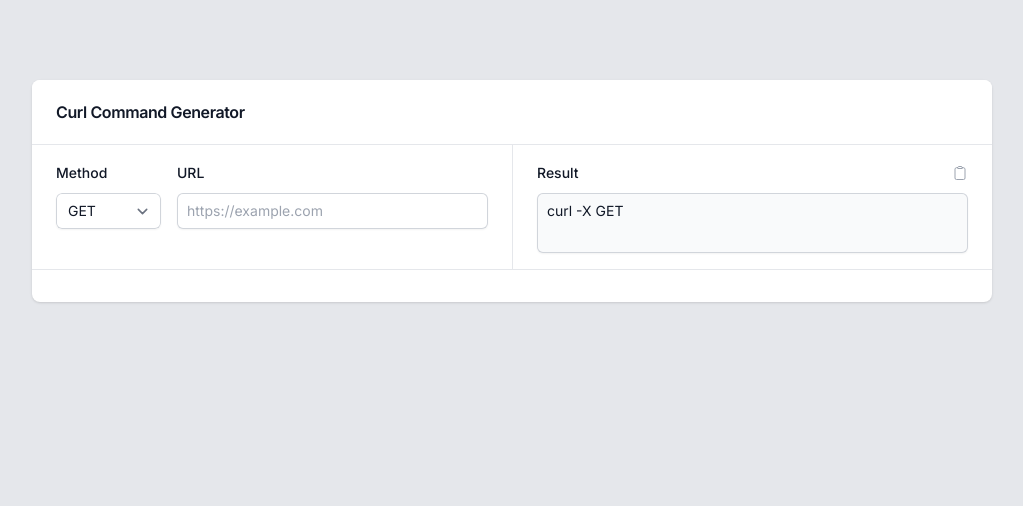
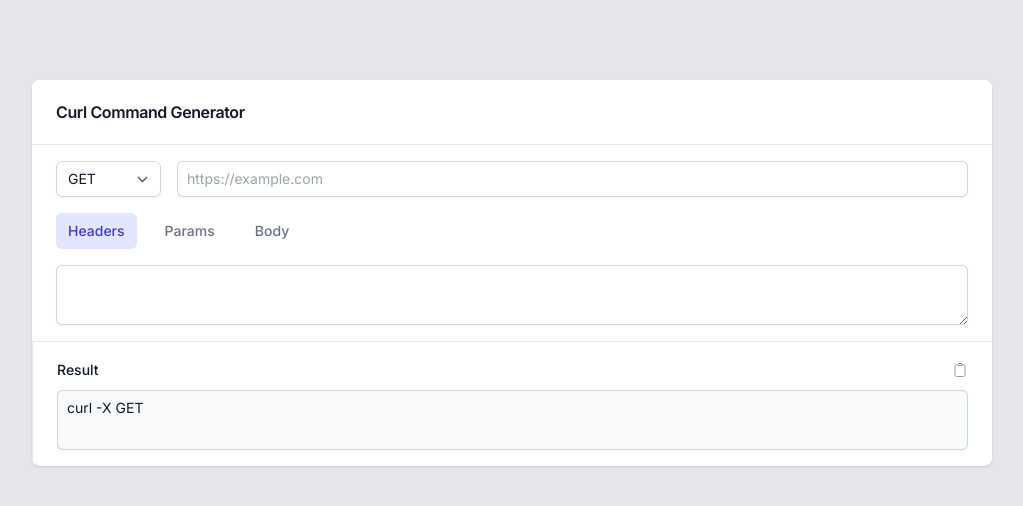
Before and after one commit to ibrahimalanshor/curl-command-builder, a Vue app: page / in a window 1280 px wide. Shown: the top 506 px of the page, without its empty margins (128-1151 px from the left). Built offline with nearby package versions, Linux system fonts and the light colour scheme.

Commit message:
feat: tab

```diff
--- a/src/pages/index-page.vue
+++ b/src/pages/index-page.vue
@@ -5,10 +5,12 @@ import BaseCard from 'src/components/base/base-card.vue';
 import BaseContainer from 'src/components/base/base-container.vue';
 import BaseInput from 'src/components/base/base-input.vue';
 import BaseSelect from 'src/components/base/base-select.vue';
-import { computed, ref } from 'vue';
+import BaseTab from 'src/components/base/base-tab.vue';
+import { computed, ref, h } from 'vue';
 
 const url = ref(null);
 const method = ref('GET');
+const tabActive = ref('Headers');
 
 const result = computed(() => {
   return ['curl', '-X', method.value, url.value].join(' ');
@@ -18,6 +20,26 @@ const methodOptions = computed(() => [
   { id: 'POST', name: 'POST' },
   { id: 'PATCH', name: 'PATCH' },
   { id: 'DELETE', name: 'DELETE' },
+]);
+const tabs = computed(() => [
+  {
+    id: 'Headers',
+    name: 'Headers',
+    render: () =>
+      h(BaseInput, { textarea: true, fullwidth: true, withLabel: false }),
+  },
+  {
+    id: 'Params',
+    name: 'Params',
+    render: () =>
+      h(BaseInput, { textarea: true, fullwidth: true, withLabel: false }),
+  },
+  {
+    id: 'Body',
+    name: 'Body',
+    render: () =>
+      h(BaseInput, { textarea: true, fullwidth: true, withLabel: false }),
+  },
 ]);
 
 async function handleCopy() {
@@ -29,12 +51,14 @@ async function handleCopy() {
   <base-container>
     <base-card title="Curl Command Generator" with-header custom-content>
       <template #content="{ classes }">
-        <div class="grid grid-cols-2">
-          <div :class="[classes.content, 'flex gap-x-4']">
+        <div class="grid grid-cols-1">
+          <div :class="[classes.content, 'space-y-4 border-b']">
+            <div :class="['flex gap-x-4']">
               <base-select
                 label="Method"
                 :options="methodOptions"
                 :with-placeholder="false"
+                :with-label="false"
                 v-model="method"
               />
               <base-input
@@ -42,8 +66,11 @@ async function handleCopy() {
                 placeholder="https://example.com"
                 type="text"
                 fullwidth
+                :with-label="false"
                 v-model="url"
               />
+            </div>
+            <base-tab :tabs="tabs" v-model="tabActive" />
           </div>
           <div :class="[classes.content, 'border-l']">
             <base-input
@@ -68,7 +95,6 @@ async function handleCopy() {
               </div>
             </base-input>
           </div>
-          <div :class="['col-span-full border-t', classes.content]"></div>
         </div>
       </template>
     </base-card>
```
Lines whose indentation alone changed are shown as unchanged.
